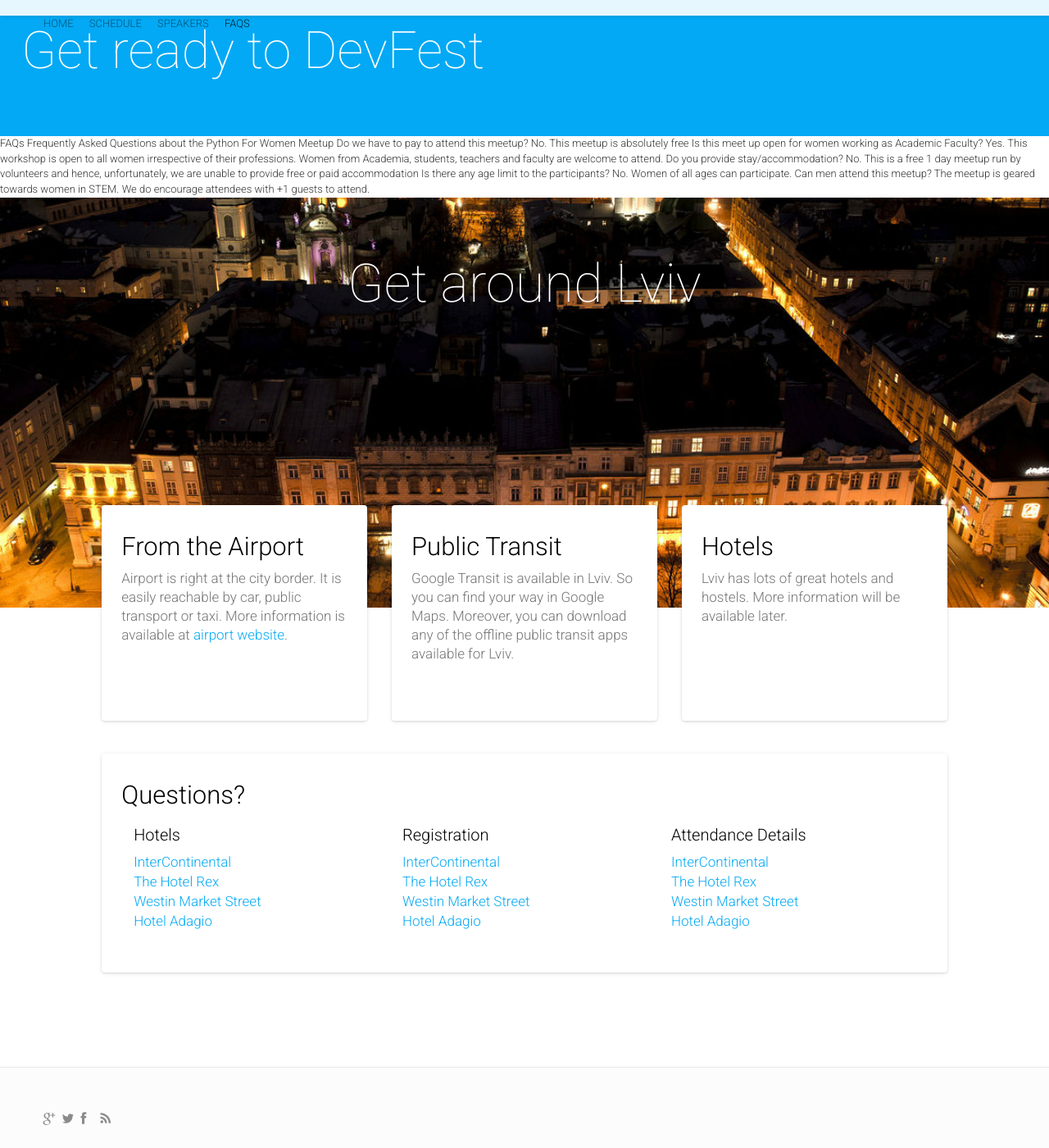
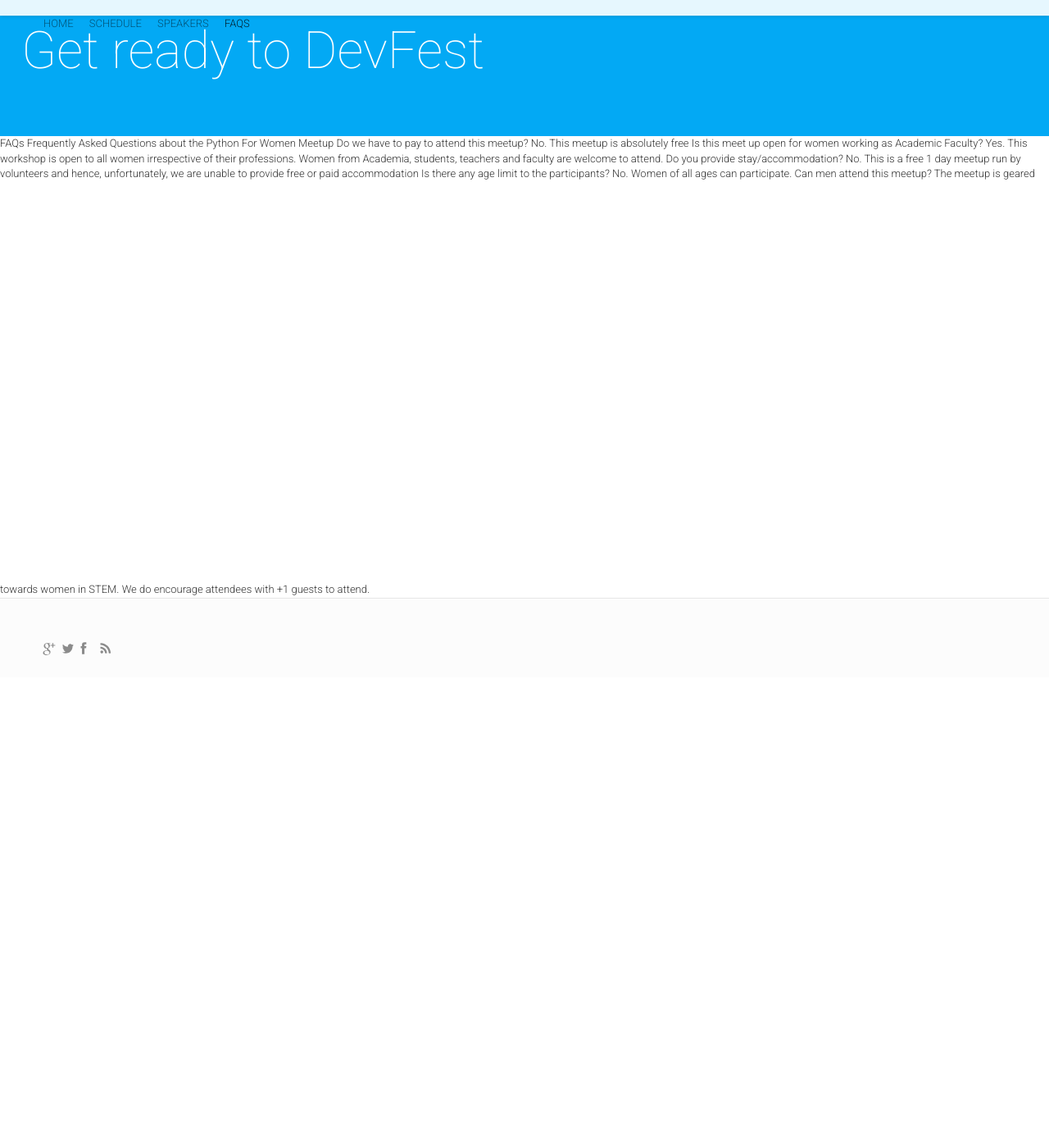
Before and after one commit to mumbaipymeetup/women_zeppelin, a Jekyll site: the page built from logistics.html, in a window 1280 px wide and 1400 px high, scrolled down 241 px. Shown: the whole window at 82% size. Built offline with Jekyll 4.4.1, drawn with Linux system fonts in a browser that asks for light colours; nearby versions of some CDN libraries; comment, search, counter and statistics services are not loaded; after the commit the page ends 1067 px from its top, so only the background shows below that; grey boxes are pictures that could not be loaded.

Commit message:
Location update

```diff
--- a/_config.yml
+++ b/_config.yml
@@ -67,9 +67,9 @@
 # About Block
 aboutTitle: "Python In a Day for Women"
 aboutBlock:
-
+ - {}
  - {title: "", image: "conference.png", text: "Are you a woman in the field of Science, Technology, Engineering or Math looking to know more about Programming and Python Language?  The FOSSEE project at IIT Bombay has initiated an interesting activity- “Python In a day for Women 2017”, a meetup targeted for women in computing.  Join us at the Free 1 day “Python In a day for Women 2017” on 23 September 2017 at IIT Bombay. Come and tame your favourite technology!" }
-
+ - {}
 
 # Statistic Block
 statisticBlockImage: "statistic.jpg"
@@ -206,49 +206,18 @@
 aboutUs: "Google's services have become synonymous with simple things online. Number of technological innovations and IT industries in which Google is creating new products is enormous. It's hard to get to know all of them, but realistic. This is why people have started to gather in small local groups and share their experience. Later, the following groups have been called Google Developer Groups. GDGs can take many forms -- from just a few people getting together to watch some videos, to large gatherings with demos, tech talks, hackathons and conferences."
 
 # Logistics Find Way Block
-findWayTitle: "Find your way here"
-findWayDistance: "Distance"
-findWayDriving: "DRIVING"
-findWayWalking: "WALKING"
-findWayBicycling: "BICYCLING"
-findWayTransit: "TRANSIT"
-findWayFindFlight: "Find Flight"
-logisticsMapCenterCoordinates: "49.056728, 3.117289"
-logisticsMapMobileCenterCoordinates: "48.335365, 23.711648"
-logisticsMapAutoDirections: false
+#findWayTitle: "Find your way here"
+#findWayDistance: "Distance"
+#findWayDriving: "DRIVING"
+#findWayWalking: "WALKING"
+#findWayBicycling: "BICYCLING"
+#findWayTransit: "TRANSIT"
+#findWayFindFlight: "Find Flight"
+#logisticsMapCenterCoordinates: "49.056728, 3.117289"
+#logisticsMapMobileCenterCoordinates: "48.335365, 23.711648"
+#logisticsMapAutoDirections: false
 
 # Logistics Direction Details Block
-directionDetailsImage: "direction-details.jpg"
-directionDetailsTitle: "Get around Lviv"
-directionDetailsCards:
- - {title: "From the Airport", information: 'Airport is right at the city border. It is easily reachable by car, public transport or taxi. More information is available at <a href="http://lwo.aero/en/transport">airport website</a>.'}
- - {title: "Public Transit", information: 'Google Transit is available in Lviv. So you can find your way in Google Maps. Moreover, you can download any of the offline public transit apps available for Lviv.'}
- - {title: "Hotels", information: 'Lviv has lots of great hotels and hostels. More information will be available later.'}
-directionDetailsWideCards:
- -
-  title: "Questions?"
-  subCards:
-   -
-    title: "Hotels"
-    links:
-     - {link: "https://plus.google.com/b/102444623953913144164", text: "InterContinental"}
-     - {link: "https://plus.google.com/b/102444623953913144164", text: "The Hotel Rex"}
-     - {link: "https://plus.google.com/b/102444623953913144164", text: "Westin Market Street"}
-     - {link: "https://plus.google.com/b/102444623953913144164", text: "Hotel Adagio"}
-   -
-    title: "Registration"
-    links:
-     - {link: "https://plus.google.com/b/102444623953913144164", text: "InterContinental"}
-     - {link: "https://plus.google.com/b/102444623953913144164", text: "The Hotel Rex"}
-     - {link: "https://plus.google.com/b/102444623953913144164", text: "Westin Market Street"}
-     - {link: "https://plus.google.com/b/102444623953913144164", text: "Hotel Adagio"}
-   -
-    title: "Attendance Details"
-    links:
-     - {link: "https://plus.google.com/b/102444623953913144164", text: "InterContinental"}
-     - {link: "https://plus.google.com/b/102444623953913144164", text: "The Hotel Rex"}
-     - {link: "https://plus.google.com/b/102444623953913144164", text: "Westin Market Street"}
-     - {link: "https://plus.google.com/b/102444623953913144164", text: "Hotel Adagio"}
 
 # Hackathon
 hackathonTitle: "Hackathon"
--- a/_includes/footer.html
+++ b/_includes/footer.html
@@ -1,9 +1,7 @@
 <!-- Begin Footer -->
 <footer id="footer" class="footer">
 	<div class="row">
-		<div class="pull-left col-md-6 col-xs-6">
-			<div class="g-plusone" data-size="medium" data-annotation="inline" data-width="300" data-href="{{ site.url }}"></div>
-		</div>
+
 
 	</div>
 
```
